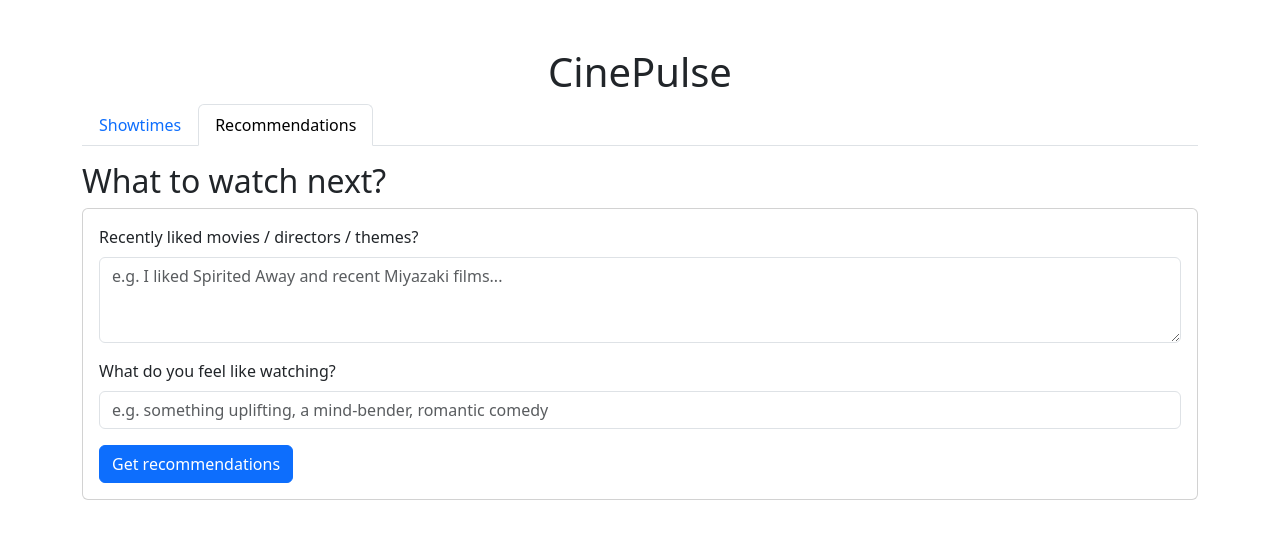
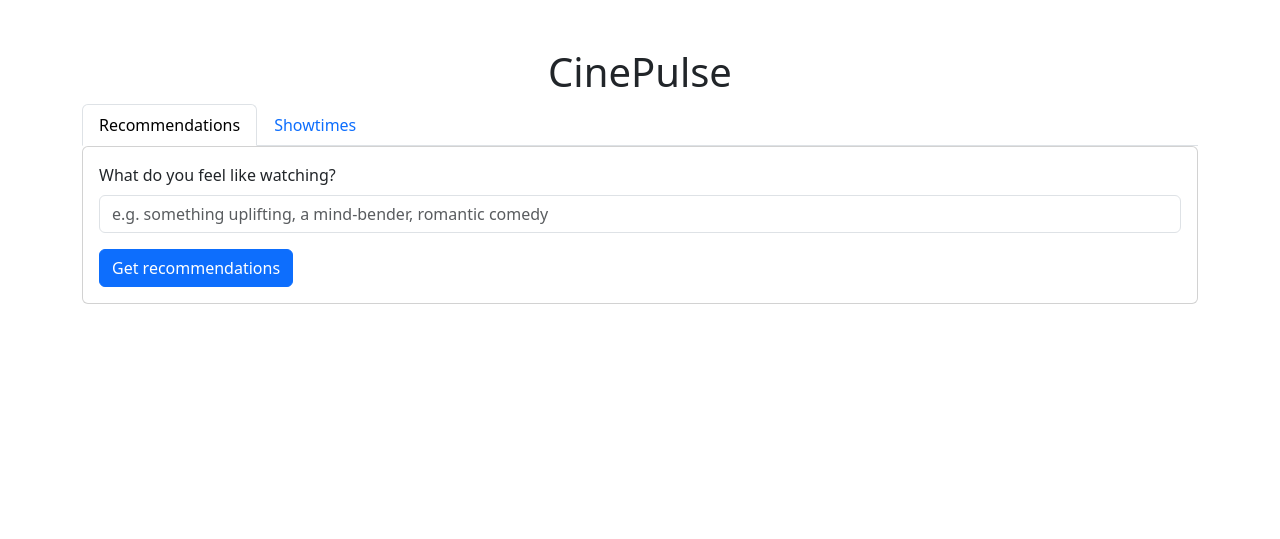
Before and after one commit to mginabluebox/CinePulse, a Flask app: template src/templates/index.html in a window 1280 px wide, after a click on "Recommendations". Shown: the top 539 px of the page. Run offline with Flask 3, Linux system fonts and the light colour scheme; the template is opened without the code that fills it: most values are stand-ins (such as "Sample title", 1, 10 or a date in 2020).

Commit message:
Simplify dialog box

```diff
--- a/src/app.py
+++ b/src/app.py
@@ -22,10 +22,9 @@ engine = get_engine()
 @app.route('/api/recommend', methods=['POST'])
 def api_recommend():
     data = request.get_json(force=True)
-    liked = data.get('liked_movies', '') or ''
     mood = data.get('mood', '') or ''
     try:
-        result = recommend_movies(liked, mood, engine)
+        result = recommend_movies(mood, engine)
         # successful result should be a list of recommendation objects
         return jsonify(result), 200
     except Exception as e:
--- a/src/static/script.js
+++ b/src/static/script.js
@@ -5,7 +5,6 @@ document.addEventListener('DOMContentLoaded', () => {
     const resultWrapper = document.getElementById('recommendResultWrapper');
     const clearBtn = document.getElementById('clearRecommend');
     const submitBtn = document.getElementById('submitRecommend');
-    const likedInput = document.getElementById('likedMovies');
     const moodInput = document.getElementById('mood');
     const cardDeck = document.getElementById('cardDeck');
 
@@ -202,10 +201,9 @@ document.addEventListener('DOMContentLoaded', () => {
     // wire up form and clear button
     form?.addEventListener('submit', async (e) => {
       e.preventDefault();
-      const liked = (likedInput?.value || '').trim();
       const mood = (moodInput?.value || '').trim();
-      if (!liked && !mood) {
-        if (errEl) { errEl.textContent = 'Please enter something you liked or a mood.'; errEl.classList.remove('d-none'); }
+      if (!mood) {
+        if (errEl) { errEl.textContent = 'Please enter a mood.'; errEl.classList.remove('d-none'); }
         return;
       }
       if (errEl) errEl.classList.add('d-none');
@@ -218,7 +216,7 @@ document.addEventListener('DOMContentLoaded', () => {
         const res = await fetch('/api/recommend', {
           method: 'POST',
           headers: {'Content-Type': 'application/json'},
-          body: JSON.stringify({ liked_movies: liked, mood: mood })
+          body: JSON.stringify({ mood: mood })
         });
         const data = await res.json();
         if (!res.ok) throw new Error(data.error || JSON.stringify(data));
@@ -233,10 +231,9 @@ document.addEventListener('DOMContentLoaded', () => {
       }
     });
 
-    clearBtn?.addEventListener('click', () => {
+      clearBtn?.addEventListener('click', () => {
       clearCardDeck();
       if (resultWrapper) resultWrapper.classList.add('d-none');
-      if (likedInput) likedInput.value = '';
       if (moodInput) moodInput.value = '';
       if (errEl) errEl.classList.add('d-none');
     });
--- a/src/templates/index.html
+++ b/src/templates/index.html
@@ -13,17 +13,55 @@
     <!-- Nav Tabs -->
     <ul class="nav nav-tabs" id="cinePulseTabs" role="tablist">
         <li class="nav-item" role="presentation">
-            <button class="nav-link active" id="showtimes-tab" data-bs-toggle="tab" data-bs-target="#showtimes" type="button" role="tab" aria-controls="showtimes" aria-selected="true">Showtimes</button>
+            <button class="nav-link active" id="recommendations-tab" data-bs-toggle="tab" data-bs-target="#recommendations" type="button" role="tab" aria-controls="recommendations" aria-selected="true">Recommendations</button>
         </li>
         <li class="nav-item" role="presentation">
-            <button class="nav-link" id="recommendations-tab" data-bs-toggle="tab" data-bs-target="#recommendations" type="button" role="tab" aria-controls="recommendations" aria-selected="false">Recommendations</button>
+            <button class="nav-link" id="showtimes-tab" data-bs-toggle="tab" data-bs-target="#showtimes" type="button" role="tab" aria-controls="showtimes" aria-selected="false">Showtimes</button>
         </li>
     </ul>
 
     <!-- Tab Content -->
     <div class="tab-content" id="cinePulseTabsContent">
+        <!-- Recommendations Tab -->
+        <div class="tab-pane fade show active" id="recommendations" role="tabpanel" aria-labelledby="recommendations-tab">
+
+            <div class="card mb-3">
+              <div class="card-body">
+                <form id="recommendForm" class="mb-0">
+                  <div class="mb-3">
+                    <label for="mood" class="form-label" >What do you feel like watching?</label>
+                    <input id="mood" class="form-control" rows="3" placeholder="e.g. something uplifting, a mind-bender, romantic comedy">
+                  </div>
+                  <div id="recommendError" class="text-danger small d-none mb-2"></div>
+                  <button id="submitRecommend" type="submit" class="btn btn-primary">Get recommendations</button>
+                </form>
+              </div>
+            </div>
+
+                        <div id="recommendResultWrapper" class="d-none">
+                            <div class="mb-3">
+                                <div class="d-flex justify-content-between align-items-center mb-2">
+                                    <h5 class="mb-0">Recommendations (swipe)</h5>
+                                    <div>
+                                        <button id="clearRecommend" class="btn btn-sm btn-secondary">Clear</button>
+                                    </div>
+                                </div>
+                                <p class="small text-muted">Swipe right to save / like, swipe left to dismiss. You can also click the Ticket button to open tickets.</p>
+                            </div>
+
+                            <div id="cardDeck" class="card-deck-wrapper">
+                                <!-- cards will be injected here -->
+                                <div id="noRecs" class="text-muted">No recommendations yet — submit the form above.</div>
+                            </div>
+                                            <div id="swipeSummary" class="mt-3 d-none">
+                                                <!-- summary table will be injected here after swipes finish -->
+                                            </div>
+                        </div>
+
+        </div>
+
         <!-- Showtimes Tab -->
-        <div class="tab-pane fade show active" id="showtimes" role="tabpanel" aria-labelledby="showtimes-tab">
+        <div class="tab-pane fade" id="showtimes" role="tabpanel" aria-labelledby="showtimes-tab">
             <h2 class="mt-3">Upcoming Movie Showtimes</h2>
             <table class="table table-striped">
                 <thead>
@@ -72,49 +110,6 @@
             </table>
         </div>
 
-        <!-- Recommendations Tab -->
-        <div class="tab-pane fade" id="recommendations" role="tabpanel" aria-labelledby="recommendations-tab">
-            <h2 class="mt-3">What to watch next?</h2>
-
-            <div class="card mb-3">
-              <div class="card-body">
-                <form id="recommendForm" class="mb-0">
-                  <div class="mb-3">
-                    <label for="likedMovies" class="form-label">Recently liked movies / directors / themes?</label>
-                    <textarea id="likedMovies" class="form-control" rows="3" placeholder="e.g. I liked Spirited Away and recent Miyazaki films..."></textarea>
-                  </div>
-                  <div class="mb-3">
-                    <label for="mood" class="form-label">What do you feel like watching?</label>
-                    <input id="mood" class="form-control" placeholder="e.g. something uplifting, a mind-bender, romantic comedy">
-                  </div>
-                  <div id="recommendError" class="text-danger small d-none mb-2"></div>
-                  <button id="submitRecommend" type="submit" class="btn btn-primary">Get recommendations</button>
-                </form>
-              </div>
-            </div>
-
-                        <div id="recommendResultWrapper" class="d-none">
-                            <div class="mb-3">
-                                <div class="d-flex justify-content-between align-items-center mb-2">
-                                    <h5 class="mb-0">Recommendations (swipe)</h5>
-                                    <div>
-                                        <button id="clearRecommend" class="btn btn-sm btn-secondary">Clear</button>
-                                    </div>
-                                </div>
-                                <p class="small text-muted">Swipe right to save / like, swipe left to dismiss. You can also click the Ticket button to open tickets.</p>
-                            </div>
-
-                            <div id="cardDeck" class="card-deck-wrapper">
-                                <!-- cards will be injected here -->
-                                <div id="noRecs" class="text-muted">No recommendations yet — submit the form above.</div>
-                            </div>
-                                            <div id="swipeSummary" class="mt-3 d-none">
-                                                <!-- summary table will be injected here after swipes finish -->
-                                            </div>
-                        </div>
-
-        </div>
-
     <!-- Bootstrap & JavaScript -->
     <script src="https://cdn.jsdelivr.net/npm/bootstrap@5.3.0/dist/js/bootstrap.bundle.min.js"></script>
     <script src="{{ url_for('static', filename='script.js') }}"></script>
```
Also changed, not shown: src/recommendation/core.py (+6 -7 lines).
